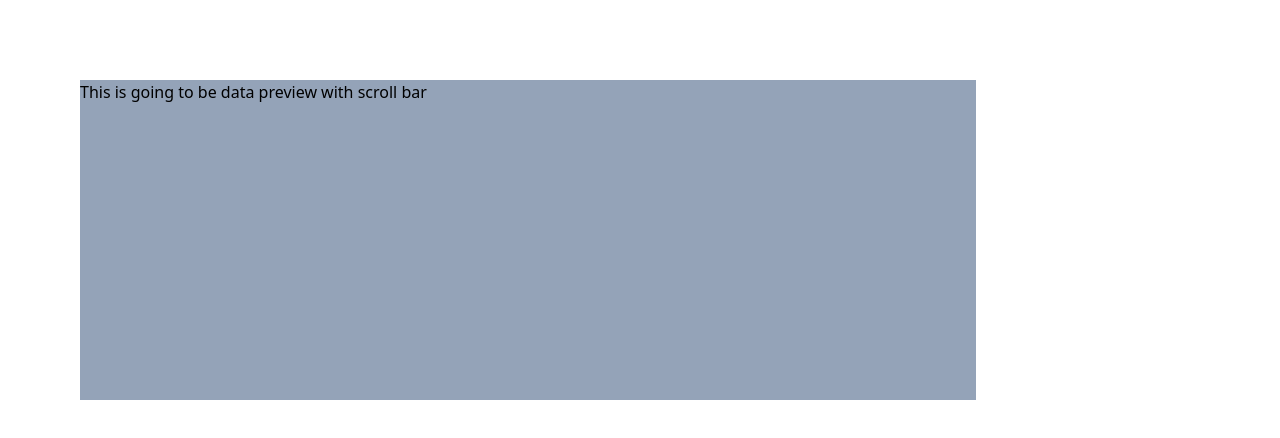
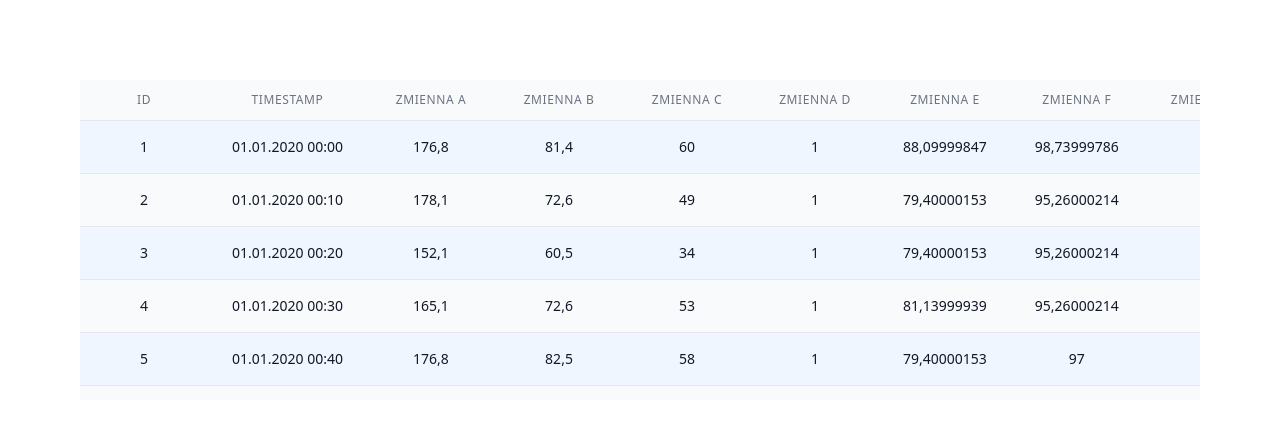
Before and after one commit to jakadam2/PCA-ClusteringApp, a React (Create React App) app in the folder front-end/: page /data-type-edit in a window 1280 px wide. Shown: the top 438 px of the page. Built offline with nearby package versions, Linux system fonts and the light colour scheme.

Commit message:
Created `DataPreview` component

```diff
--- a/front-end/package.json
+++ b/front-end/package.json
@@ -9,6 +9,7 @@
     "concurrently": "^8.2.2",
     "cross-env": "^7.0.3",
     "electron": "^29.1.4",
+    "papaparse": "^5.4.1",
     "react": "^18.2.0",
     "react-dom": "^18.2.0",
     "react-dropzone": "^14.2.3",
--- a/front-end/src/components/data_editor_window/DataPreview.js
+++ b/front-end/src/components/data_editor_window/DataPreview.js
@@ -1,11 +1,58 @@
-import React from 'react';
+import React, { useState, useEffect } from 'react';
+import Papa from 'papaparse';
 
 const DataPreview = () => {
+  const [data, setData] = useState([]);
+
+  // TODO - upload file from backend
+  // currently loading from disk sample/data.csv
+  useEffect(() => {
+    fetch('/sample/data.csv')
+      .then(response => response.text())
+      .then(csvText => {
+        Papa.parse(csvText, {
+          complete: (result) => {
+            setData(result.data);
+          },
+          header: true,
+        });
+      });
+  }, []);
+
+  const changeVariableName = (varName, columnId) => {
+    const rowId = 0;
+    console.log(`Header clicked: ${varName}, row: ${rowId}, col: ${columnId}`);
+    // TODO - implement name change and send changes to backend (after saving?)
+  };
+
+
+  // Creating headers (variable names)
+  const headers = data.length > 0 ? Object.keys(data[0]) : [];
 
   return (
-    // Remove h-screen tailwind property when there will be data shown inside
-    <div className="w-4/5 h-screen max-h-80 overflow-y-scroll bg-slate-400">
-      This is going to be data preview with scroll bar
+    <div className="max-w-90 max-h-80 overflow-scroll bg-slate-100">
+      <table className="min-w-full divide-y divide-gray-200">
+        <thead className="bg-gray-50">
+          <tr>
+            {headers.map((header, columnId) => (
+              <th key={header} onClick={() => changeVariableName(header, columnId)} className="min-w-32 px-6 py-3 text-center text-xs font-medium text-gray-500 uppercase tracking-wider cursor-pointer hover:bg-gray-100 hover:text-gray-700">
+                {header}
+              </th>
+            ))}
+          </tr>
+        </thead>
+        <tbody className="bg-white divide-y divide-gray-200">
+          {data.map((row, rowIndex) => (
+            <tr key={rowIndex} className={`${rowIndex % 2 === 0 ? 'bg-blue-50' : 'bg-gray-50'}`}>
+              {headers.map(header => (
+                <td key={`${rowIndex}-${header}`} className="px-6 py-4 whitespace-nowrap text-sm text-gray-900 text-center">
+                  {row[header]}
+                </td>
+              ))}
+            </tr>
+          ))}
+        </tbody>
+      </table>
     </div>
   );
 };
```
Also changed, not shown: 2 other files (tests, documents, lock files or other folders).
